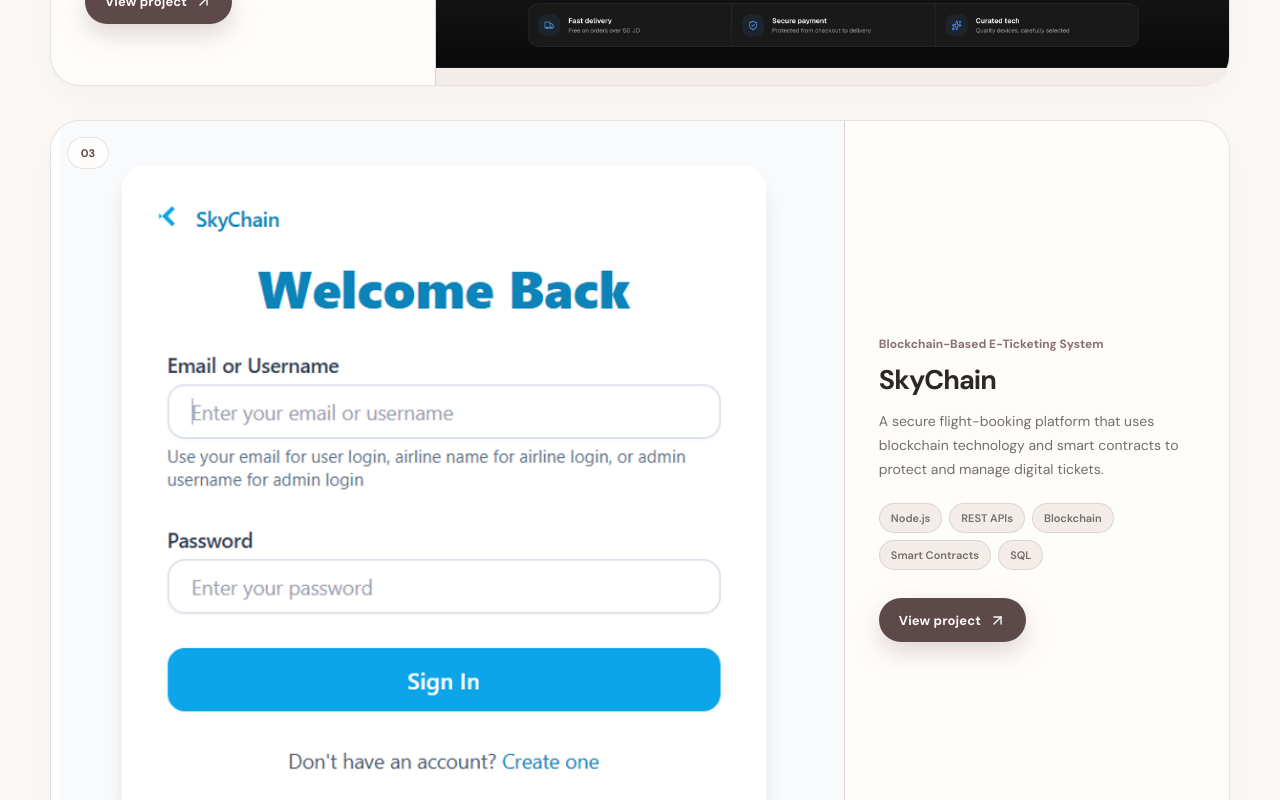
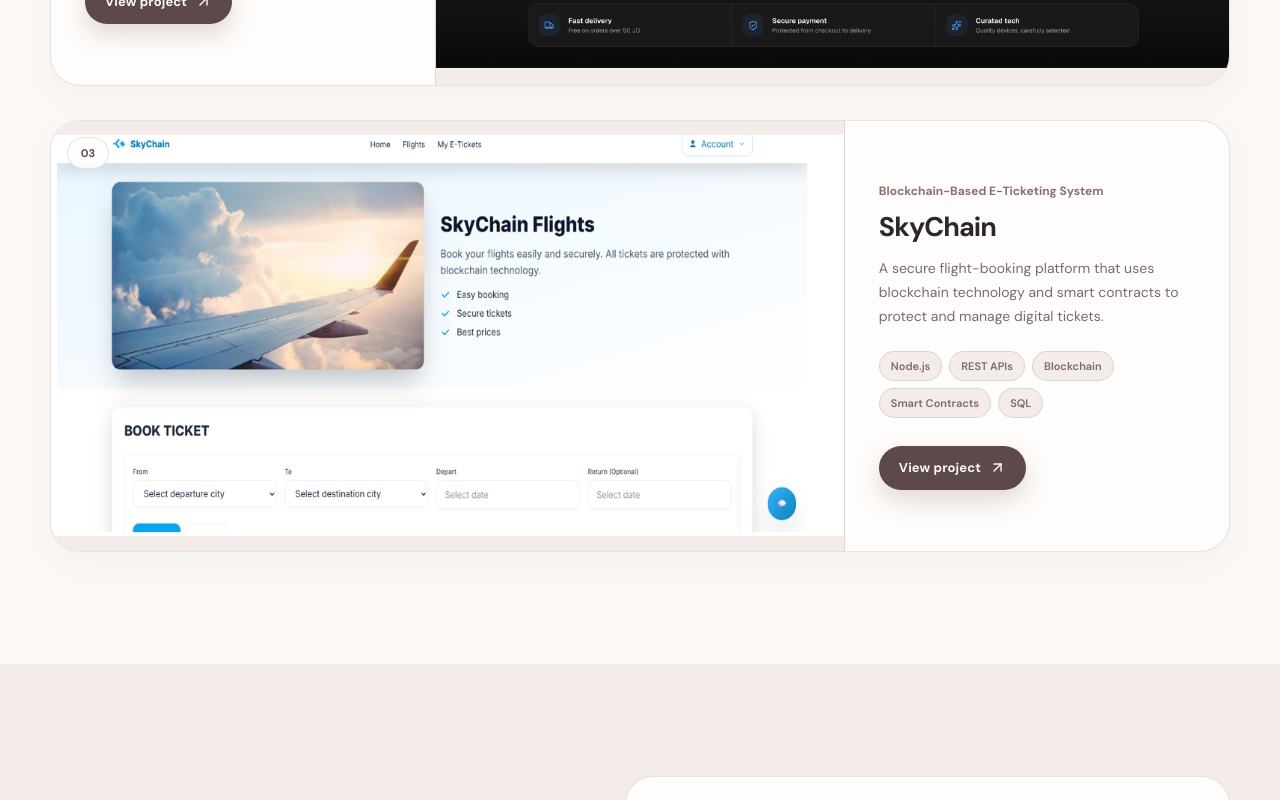
Before and after one commit to maroomabdallah-ux/marooms-portfolio, a React (Vite) app: page / in a window 1280 px wide. Shown: the part 4940-5740 px from the top of the page. Built offline with nearby package versions, Linux system fonts and the light colour scheme; a web font is replaced by a local one.

Commit message:
Center gallery and keep SkyChain home cover

```diff
--- a/src/App.jsx
+++ b/src/App.jsx
@@ -58,7 +58,7 @@ function ProjectCard({ project, onOpen }) {
     >
       <div className="project-image-wrap">
         <img
-          src={project.images[0]}
+          src={project.coverImage ?? project.images[0]}
           alt={project.imageAlt}
           loading="lazy"
         />
--- a/src/data/portfolio.js
+++ b/src/data/portfolio.js
@@ -57,6 +57,7 @@ export const projects = [
     title: 'SkyChain',
     subtitle: 'Blockchain-Based E-Ticketing System',
     description: 'A secure flight-booking platform that uses blockchain technology and smart contracts to protect and manage digital tickets.',
+    coverImage: '/projects/skychain.png',
     images: [
       '/projects/skychain-login.png',
       '/projects/skychain-signup.png',
--- a/src/styles.css
+++ b/src/styles.css
@@ -167,7 +167,7 @@ h2 { font-size: clamp(38px, 4.3vw, 60px); line-height: 1.07; letter-spacing: -.0
 
 .project-lightbox { position: fixed; inset: 0; z-index: 100; display: grid; place-items: center; padding: 24px; background: rgba(20,16,17,.76); backdrop-filter: blur(14px); animation: lightbox-fade .2s ease both; }
 .project-lightbox-panel { width: min(1380px, 96vw); max-width: calc(100vw - 48px); height: min(920px, 94vh); display: grid; grid-template-rows: auto minmax(0, 1fr) auto; overflow: hidden; background: var(--surface); border: 1px solid var(--line); border-radius: 28px; box-shadow: 0 32px 100px rgba(0,0,0,.35); animation: lightbox-rise .25s ease both; }
-.project-lightbox-header { position: relative; min-height: 92px; display: flex; align-items: center; gap: 24px; padding: 20px 130px 20px 26px; border-bottom: 1px solid var(--line); }
+.project-lightbox-header { position: relative; width: 100%; min-width: 0; max-width: 100%; min-height: 92px; display: flex; align-items: center; gap: 24px; padding: 20px 130px 20px 26px; overflow: hidden; border-bottom: 1px solid var(--line); }
 .project-lightbox-header > div:first-child { min-width: 0; }
 .project-lightbox-header .project-subtitle { margin-bottom: 3px; }
 .project-lightbox-header h3 { margin: 0; font-size: 28px; letter-spacing: -.035em; }
@@ -176,13 +176,13 @@ h2 { font-size: clamp(38px, 4.3vw, 60px); line-height: 1.07; letter-spacing: -.0
 .project-lightbox-stage { width: 100%; max-width: 100%; min-width: 0; min-height: 0; display: flex; align-items: center; justify-content: center; padding: 22px 76px; overflow: hidden; background: color-mix(in srgb, var(--surface-soft) 68%, var(--surface)); }
 .project-lightbox-image { position: relative; width: 100%; max-width: 1200px; height: 100%; min-width: 0; min-height: 0; overflow: visible; }
 .project-lightbox-image img { position: absolute; inset: 0; width: 100%; height: 100%; display: block; object-fit: contain; object-position: center center; }
-.project-lightbox-footer { padding: 14px 20px; border-top: 1px solid var(--line); background: var(--surface); }
+.project-lightbox-footer { width: 100%; min-width: 0; max-width: 100%; padding: 14px 20px; overflow: hidden; border-top: 1px solid var(--line); background: var(--surface); }
 .project-lightbox-controls { display: flex; flex-direction: column; align-items: center; justify-content: center; gap: 8px; width: 100%; margin-bottom: 12px; }
 .project-lightbox-control-buttons { display: flex; align-items: center; justify-content: center; gap: 10px; }
 .project-lightbox-controls button { min-height: 40px; display: inline-flex; align-items: center; justify-content: center; gap: 7px; padding: 0 18px; border: 0; border-radius: 999px; background: var(--accent-deep); color: var(--background); font-weight: 700; }
 .project-lightbox-controls button:hover { background: var(--accent); }
 .project-lightbox-controls span { color: var(--muted); font-size: 12px; font-weight: 600; }
-.project-lightbox-thumbnails { display: flex; justify-content: flex-start; gap: 9px; max-width: 100%; padding: 3px 2px 7px; overflow-x: auto; scrollbar-width: thin; }
+.project-lightbox-thumbnails { width: 100%; min-width: 0; max-width: 100%; display: flex; justify-content: flex-start; gap: 9px; padding: 3px 2px 7px; overflow-x: auto; overflow-y: hidden; scrollbar-width: thin; }
 .project-lightbox-thumbnails button { width: 92px; height: 58px; flex: 0 0 auto; padding: 3px; overflow: hidden; border: 2px solid transparent; border-radius: 10px; background: var(--surface-soft); opacity: .58; transition: opacity .2s ease, border-color .2s ease; }
 .project-lightbox-thumbnails button.active { border-color: var(--accent); opacity: 1; }
 .project-lightbox-thumbnails img { width: 100%; height: 100%; display: block; object-fit: cover; border-radius: 6px; }
```
Also changed, not shown: 4 other files (tests, documents, lock files or other folders).
